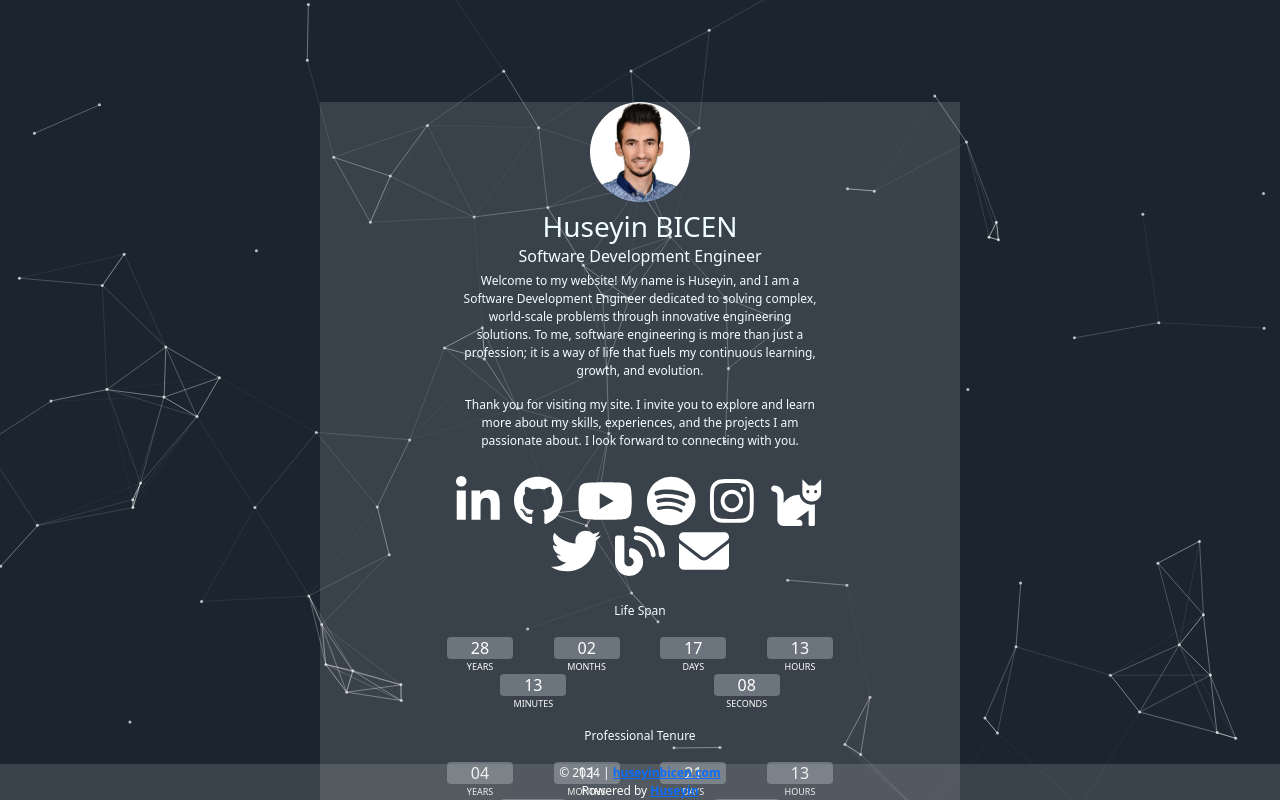
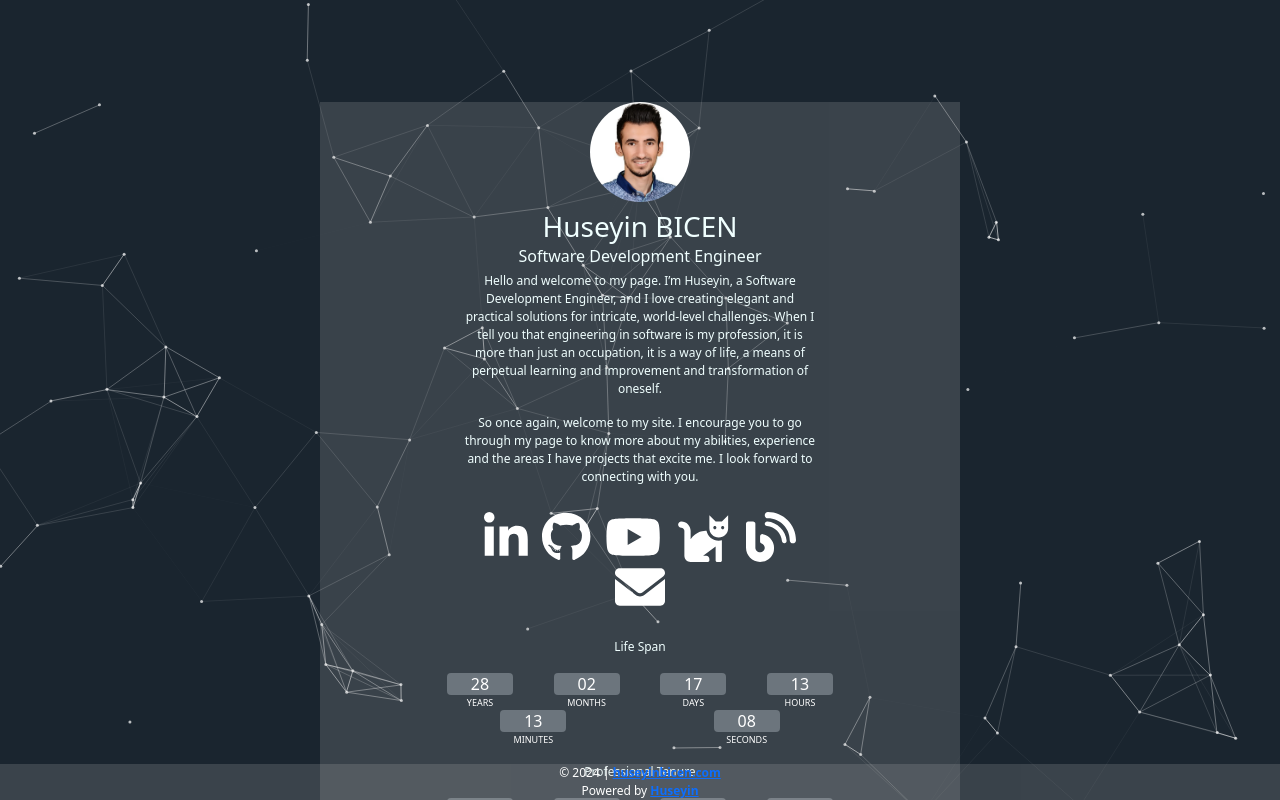
Before and after one commit to huseyinbicen/My-Website, a plain HTML site: page index.html in a window 1280 px wide. Drawn offline with nearby package versions, Linux system fonts and the light colour scheme.

Commit message:
remove social media and updated text

```diff
--- a/index.html
+++ b/index.html
@@ -178,14 +178,15 @@
                 <div class="px-4 mt-1">
 
                     <p class="fonts" style="font-size: 12px;">
-                        Welcome to my website! My name is Huseyin, and I am a Software Development Engineer dedicated to solving complex,
-                        world-scale problems through innovative engineering solutions. To me, software engineering is more than just a profession;
-                        it is a way of life that fuels my continuous learning, growth, and evolution.</p>
+                        Hello and welcome to my page.
+                        I’m Huseyin, a Software Development Engineer, and I love creating elegant and practical solutions for intricate, world-level challenges.
+                        When I tell you that engineering in software is my profession, it is more than just an occupation, it is a way of life, a means of perpetual learning and improvement and transformation of oneself.</p>
 
 
                     <p class="fonts" style="font-size: 12px;">
-                        Thank you for visiting my site. I invite you to explore and learn more about my skills,
-                        experiences, and the projects I am passionate about. I look forward to connecting with you.</p>
+                        So once again, welcome to my site.
+                        I encourage you to go through my page to know more about my abilities, experience and the areas I have projects that excite me.
+                        I look forward to connecting with you.</p>
                 </div>
 
                 <!-- Social Media -->
@@ -208,26 +209,28 @@
 
                         </a>
                     </li>
+                    <!-- Spotify, Instagram and  Twitter disabled
                     <li title="Spotify">
-                        <a class="social" href="https://open.spotify.com/user/huseyinbicen" target="_blank">
+                        <a class="social" href="https://open.spotify.com/user/username" target="_blank">
                             <i class="fab fa-spotify iconi"></i>
                         </a>
                     </li>
                     <li title="Instagram">
-                        <a class="social" href="https://www.instagram.com/thisishus" target="_blank">
+                        <a class="social" href="https://www.instagram.com/username" target="_blank">
                             <i class="fab fa-instagram iconi"></i>
 
                         </a>
                     </li>
+                    <li title="Twitter">
+                        <a class="social" href="https://twitter.com/username" target="_blank">
+                            <i class="fab fa-twitter iconi"></i>
+                        </a>
+                    </li>
+                    -->
                     <li title="My Cat Instagram">
                         <a class="social" href="https://www.instagram.com/thisiscatrobin" target="_blank">
                             <i class="fas fa-cat iconi"></i>
 
-                        </a>
-                    </li>
-                    <li title="Twitter">
-                        <a class="social" href="https://twitter.com/thisishus" target="_blank">
-                            <i class="fab fa-twitter iconi"></i>
                         </a>
                     </li>
                     <li title="My Blog">
```
